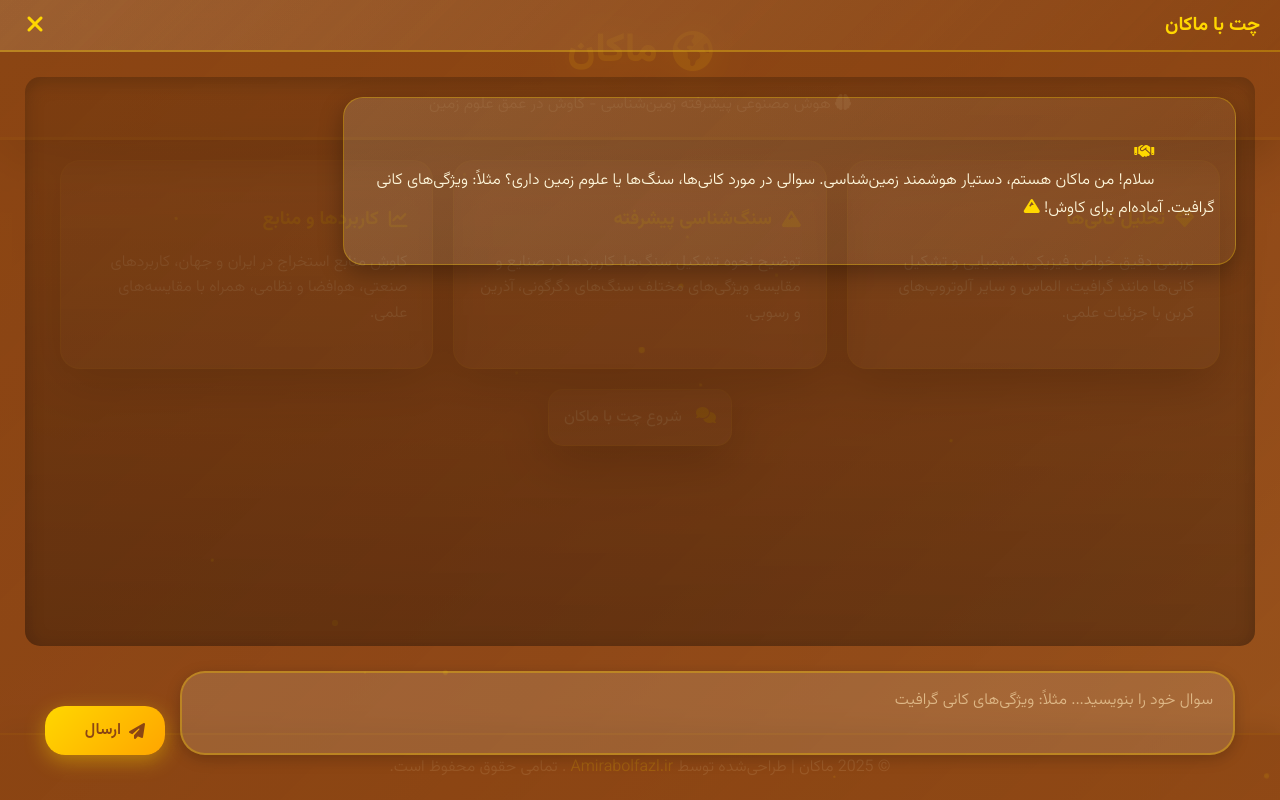
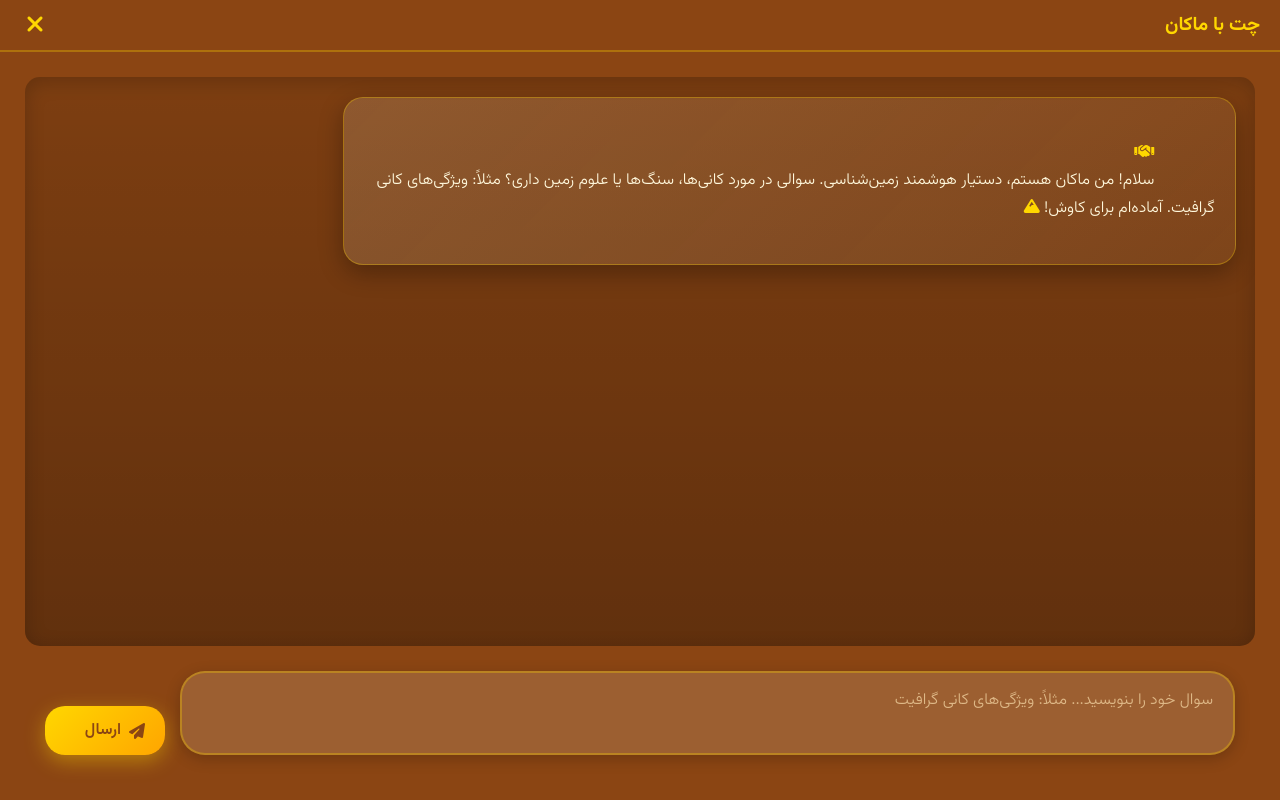
Before and after one commit to amirabolfazle/zamin, a plain HTML site: page index.html in a window 1280 px wide. Both pictures are taken after a click on the element "شروع چت با ماکان". Drawn offline with Linux system fonts and the light colour scheme.

Commit message:
Update index.html

```diff
--- a/index.html
+++ b/index.html
@@ -15,7 +15,7 @@
       --bg-layer1: linear-gradient(135deg, #8B4513 0%, #A0522D 50%, #CD853F 100%);
       --bg-layer2: linear-gradient(135deg, #654321 0%, #8B4513 100%);
       --bg-layer3: linear-gradient(135deg, #D2691E 0%, #F4A460 100%);
-      --card-bg: rgba(139, 69, 19, 0.9);
+      --card-bg: rgb(139, 69, 19);
       --accent: #FFD700;
       --text-primary: #FFF8DC;
       --text-secondary: #DEB887;
@@ -78,7 +78,7 @@
       z-index: 100;
       text-align: center;
       padding: 20px;
-      background: linear-gradient(135deg, var(--card-bg), rgba(139, 69, 19, 0.7));
+      background: linear-gradient(135deg, var(--card-bg), rgb(139, 69, 19));
       border-bottom: 3px solid var(--border);
       box-shadow: var(--shadow);
       backdrop-filter: blur(10px);
@@ -192,7 +192,7 @@
       left: 0;
       width: 100%;
       height: 100%;
-      background: linear-gradient(135deg, var(--card-bg), rgba(139, 69, 19, 0.8));
+      background: var(--card-bg);
       z-index: 200;
       opacity: 0;
       transform: scale(0.8);
@@ -219,7 +219,7 @@
       justify-content: space-between;
       align-items: center;
       padding: 10px 20px;
-      background: linear-gradient(135deg, var(--glass), rgba(139, 69, 19, 0.7));
+      background: linear-gradient(135deg, var(--card-bg), rgb(139, 69, 19));
       border-bottom: 2px solid var(--border);
     }
     .chat-header h2 {
@@ -464,7 +464,7 @@
       animation: fadeIn 0.5s ease;
     }
     .footer {
-      background: linear-gradient(135deg, var(--card-bg), rgba(139, 69, 19, 0.7));
+      background: linear-gradient(135deg, var(--card-bg), rgb(139, 69, 19));
       border-top: 2px solid var(--border);
       padding: 20px;
       text-align: center;
@@ -694,7 +694,7 @@
   </div>
 
   <footer class="footer">
-    <p>© 2025 ماکان | طراحی‌شده توسط <a href="https://amirabolfazl.ir" target="_blank">Amirabolfazl.ir </a>. تمامی حقوق محفوظ است.</p>
+    <p>© 2025 ماکان | طراحی‌شده توسط <a href="https://amirabolfazl.ir" target="_blank">amirabolfazl.ir </a>. تمامی حقوق محفوظ است.</p>
   </footer>
 
   <script>
```
